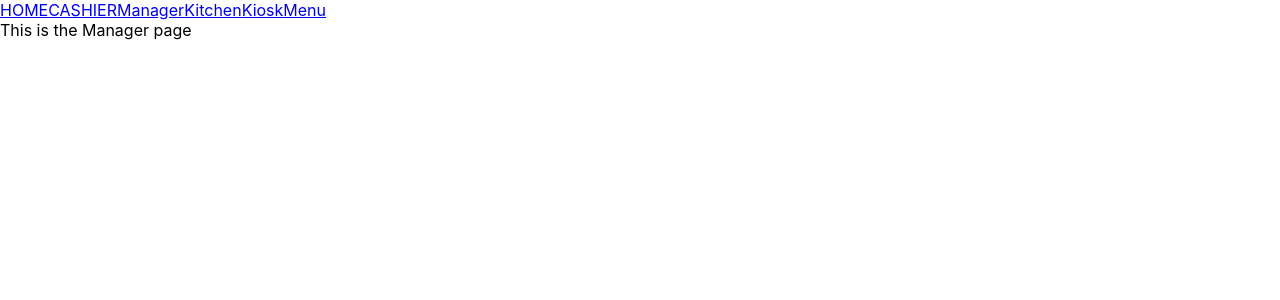
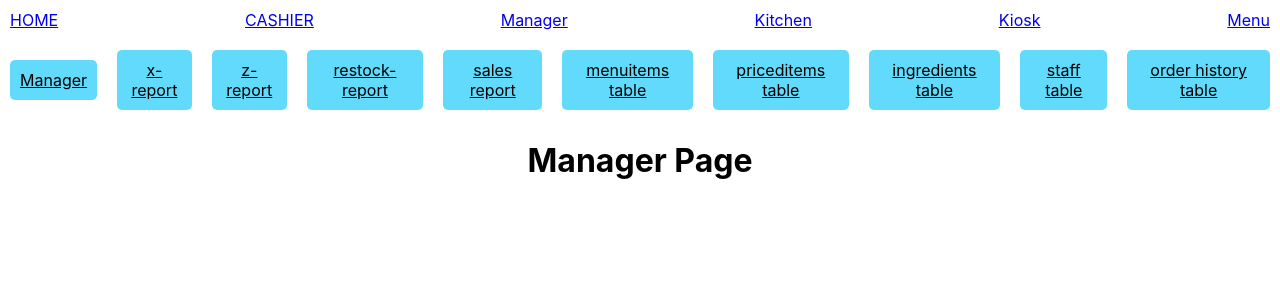
Before and after one commit to lconner1326/03-Team-PandaExpress, a React (Create React App) app in the folder frontend/: page /manager in a window 1280 px wide. Shown: the top 300 px of the page. Built offline with nearby package versions, Linux system fonts and the light colour scheme.

Commit message:
manager pages and navigation added

```diff
--- a/frontend/src/App.css
+++ b/frontend/src/App.css
@@ -1,16 +1,15 @@
 .App {
   text-align: center;
+  height: 100%;
+  width: 100%;
 }
 
-.App-logo {
-  height: 40vmin;
-  pointer-events: none;
-}
-
-@media (prefers-reduced-motion: no-preference) {
-  .App-logo {
-    animation: App-logo-spin infinite 20s linear;
-  }
+.nav{
+  display: flex;
+  justify-content: space-between;
+  align-items: center;
+  color: white;
+  padding: 10px;
 }
 
 .App-header {
@@ -24,15 +23,17 @@
   color: white;
 }
 
-.App-link {
-  color: #61dafb;
+.manager-nav-bar{
+  display: flex;
+  align-items: center;
+  justify-content: space-between;
 }
 
-@keyframes App-logo-spin {
-  from {
-    transform: rotate(0deg);
-  }
-  to {
-    transform: rotate(360deg);
-  }
+.manager-nav-bar-button{
+  background-color: #61dafb;
+  color: black;
+  padding: 10px;
+  border-radius: 5px;
+  margin: 10px;
+  cursor: pointer;
 }
--- a/frontend/src/App.js
+++ b/frontend/src/App.js
@@ -6,18 +6,21 @@ import { Manager } from "./pages/manager";
 import { Kiosk } from "./pages/kiosk";
 import { Menu } from "./pages/menu";
 import { Kitchen } from "./pages/kitchen";
+import './App.css';
 
 function App() {
 //cashier, manager, kitchen, kiosk, menu
   return (
       <div className="App">
       <Router>
+        <div className="nav">
           <Link to="/">HOME</Link>
           <Link to="/cashier">CASHIER</Link>
           <Link to="/manager">Manager</Link>
           <Link to="/Kitchen">Kitchen</Link>
           <Link to="/Kiosk">Kiosk</Link>
           <Link to="/Menu">Menu</Link>
+        </div>
         <Routes >
           <Route path="/" element={<MenuItems/>} />
           <Route path="/cashier" element={<Cashier/>} />
--- /dev/null
+++ b/frontend/src/components/managerNavBar.jsx
@@ -0,0 +1,21 @@
+import React from "react";
+import { Link } from "react-router-dom";
+
+function ManagerNavBar() {
+    return (
+        <div className="manager-nav-bar">
+            <Link to="/manager" className="manager-nav-bar-button">Manager</Link>
+            <Link to="/manager/x-report" className="manager-nav-bar-button">x-report</Link>
+            <Link to="/manager/z-report" className="manager-nav-bar-button">z-report</Link>
+            <Link to="/manager/restock-report" className="manager-nav-bar-button">restock-report</Link>
+            <Link to="/manager/sales-report" className="manager-nav-bar-button">sales report</Link>
+            <Link to="/manager/menuitems-table" className="manager-nav-bar-button">menuitems table</Link>
+            <Link to="/manager/priceditems-table" className="manager-nav-bar-button">priceditems table</Link>
+            <Link to="/manager/ingredients-table" className="manager-nav-bar-button">ingredients table</Link>
+            <Link to="/manager/staff-table" className="manager-nav-bar-button">staff table</Link>
+            <Link to="/manager/order-history-table" className="manager-nav-bar-button">order history table</Link>
+        </div>
+    );
+}
+
+export default ManagerNavBar;
--- a/frontend/src/pages/manager.js
+++ b/frontend/src/pages/manager.js
@@ -1,9 +1,12 @@
+import ManagerNavBar from "../components/managerNavBar"
+
 export const Manager = () => {
 
     return (
         <>
         <div className="managerPage">
-            This is the Manager page
+            <ManagerNavBar />
+            <h1>Manager Page</h1>
         </div>
         </>
     )
```
